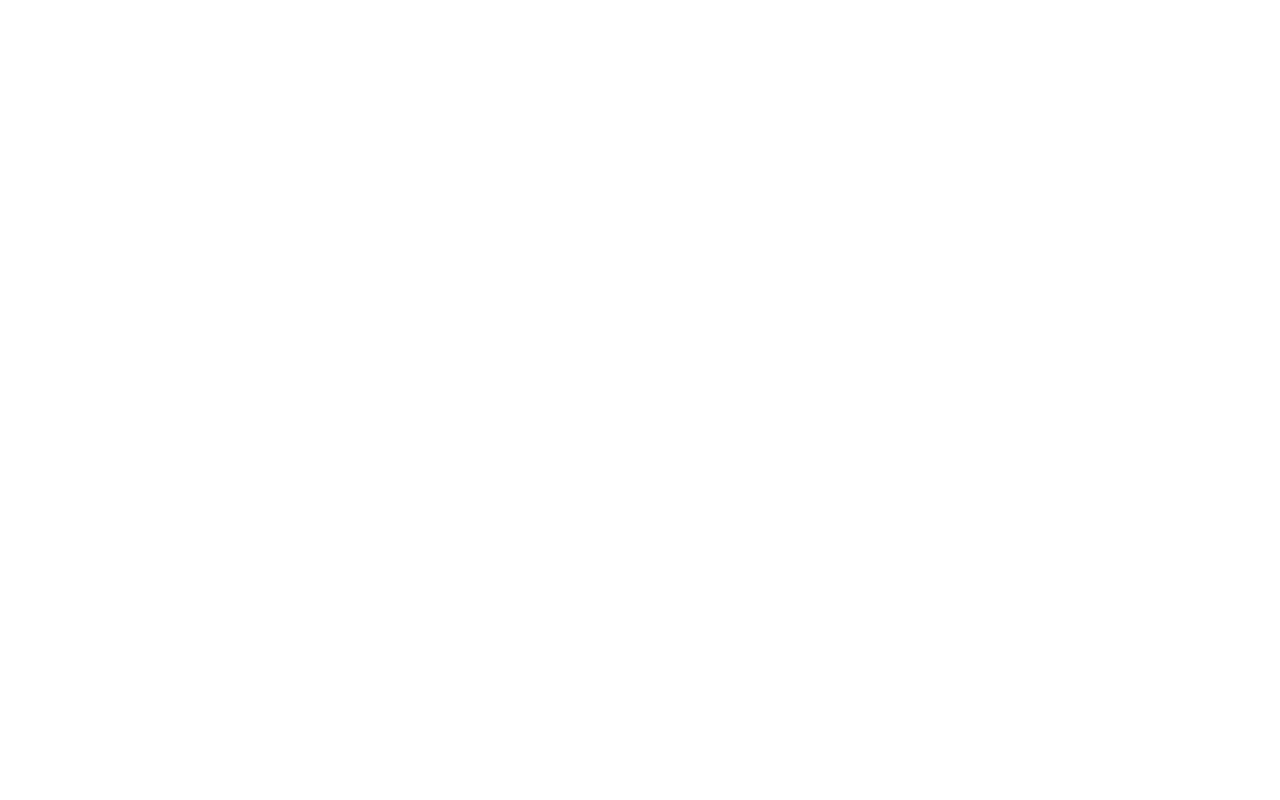
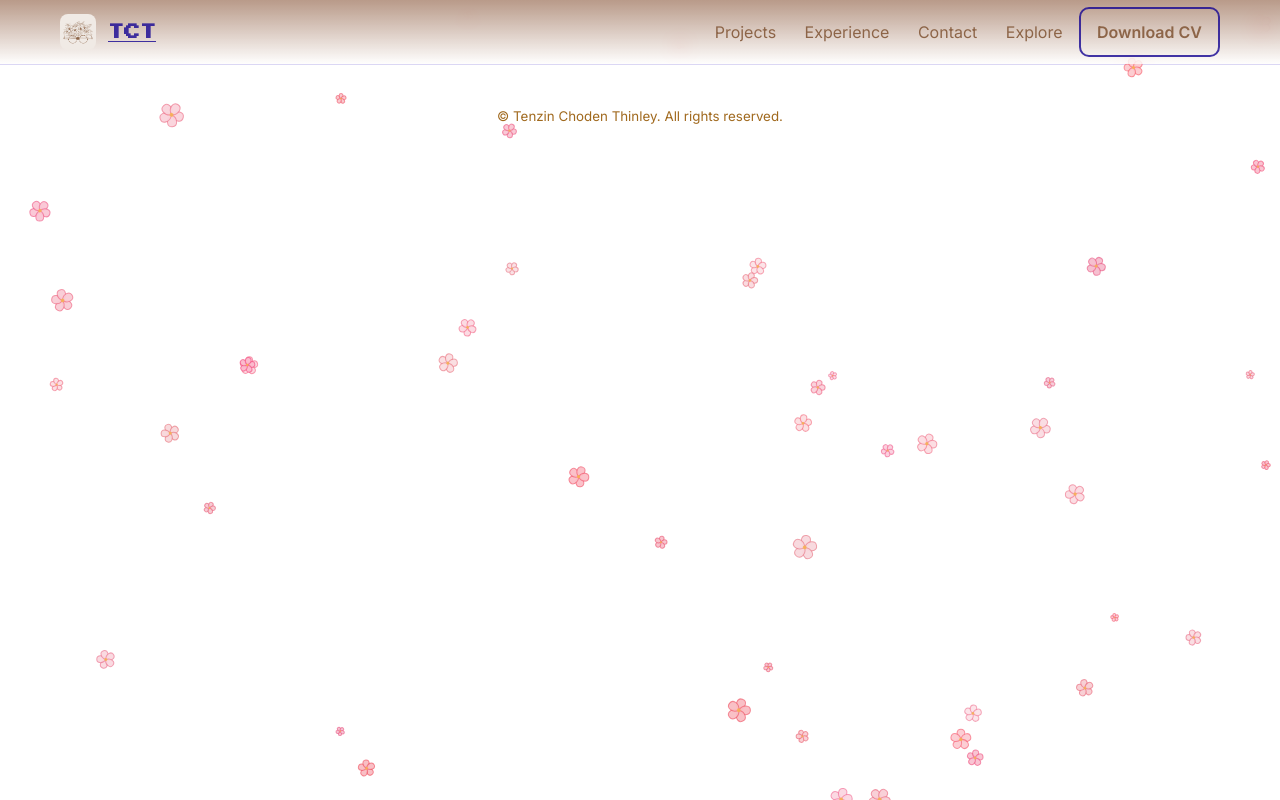
Before and after one commit to tenzytaec26/Portfolio, a plain HTML site: page explore.html in a window 1280 px wide. Drawn offline with Linux system fonts and the light colour scheme.

Commit message:
Made changes to the explore page and syles

```diff
--- a/explore.html
+++ b/explore.html
@@ -0,0 +1,40 @@
+<!doctype html>
+<html lang="en">
+<head>
+  <meta charset="utf-8" />
+  <meta name="viewport" content="width=device-width,initial-scale=1" />
+  <title>Tenzin Choden Thinley</title>
+  <meta name="description" content="This is a portfolio of Tenzin Choden Thinley" />
+  <link rel="preconnect" href="https://fonts.googleapis.com">
+  <link href="https://fonts.googleapis.com/css2?family=Press+Start+2P&family=Inter:wght@400;600;800&display=swap" rel="stylesheet">
+  <link rel="stylesheet" href="./static/css/styles.css" />
+  <script src="./static/js/blossoms.js" defer></script>
+</head>
+<body>
+<canvas id="blossoms" class="bg-canvas" aria-hidden="true"></canvas>
+<header>
+  <div class="container nav">
+    <a class="brand" href="#top">
+      <img src="./static/images/logo.png" alt="Logo">
+      <strong>TCT</strong>
+    </a>
+    <nav>
+      <a href="#projects">Projects</a>
+      <a href="#experience">Experience</a>
+      <a href="#contact">Contact</a>
+      <a href="">Explore</a>
+      <a class="btn" href="./static/images/Resume.pdf" target="_blank" rel="noopener">Download CV</a>
+    </nav>
+  </div>
+</header>
+
+
+</body>
+
+
+<footer>
+  <div class="container">
+    <small>© <span id="year"></span> Tenzin Choden Thinley. All rights reserved.</small>
+  </div>
+</footer>
+</html>
--- a/static/css/styles.css
+++ b/static/css/styles.css
@@ -70,7 +70,7 @@ a{
 }
 .btn:hover{
   transform: translateY(-2px);
-  background: rgba(161, 118, 26, 0.1);
+  background: rgba(189, 138, 28, 0.2);
 }
 
 /* ===== Pixel Border & Cards ===== */
```
Also changed, not shown: index.html (+3 -4 lines).
